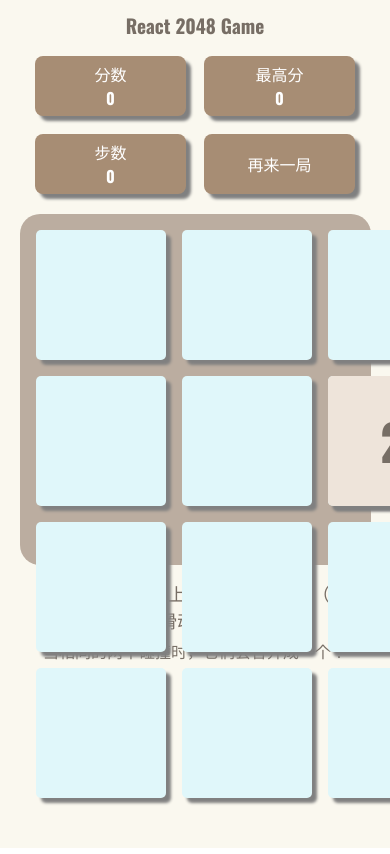
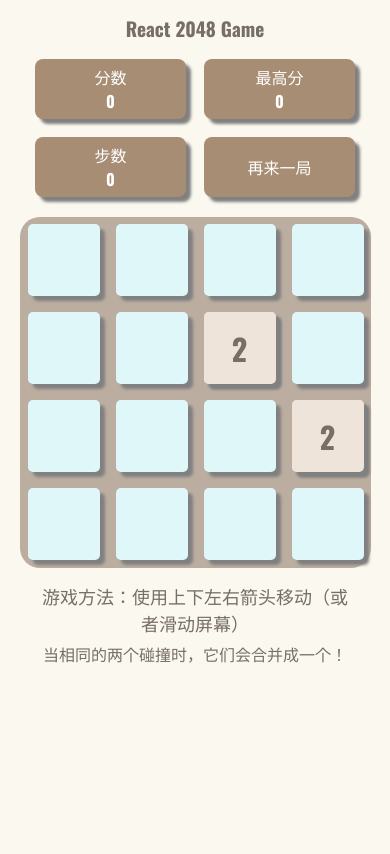
Before and after one commit to SmileSnow819/2048game, a React (Vite) app: page / in a window 390 px wide. Built offline with nearby package versions, Linux system fonts and the light colour scheme; a web font is replaced by a local one.

Commit message:
feat：修复移动端显示错误 增加响应式

```diff
--- a/src/App.css
+++ b/src/App.css
@@ -34,14 +34,29 @@ body {
 /* 响应式设计 */
 @media (max-width: 768px) {
   .App {
-    padding: 5px 0;
+    padding: 10px 0;
     align-items: flex-start;
     justify-content: flex-start;
+    min-height: 100vh;
+    overflow-y: auto;
   }
 }
 
 @media (max-width: 480px) {
   .App {
-    padding: 2px 0;
+    padding: 5px 0;
   }
 }
+
+/* 移动端触摸优化 */
+@media (max-width: 768px) {
+  body {
+    -webkit-touch-callout: none;
+    -webkit-user-select: none;
+    -khtml-user-select: none;
+    -moz-user-select: none;
+    -ms-user-select: none;
+    user-select: none;
+    touch-action: manipulation;
+  }
+}
--- a/src/components/GameGrid.tsx
+++ b/src/components/GameGrid.tsx
@@ -1,4 +1,4 @@
-import React, { useEffect, useState } from 'react';
+import React, { useEffect, useState, useMemo } from 'react';
 import { motion, AnimatePresence } from 'framer-motion';
 import type { Move } from '../types/game';
 import {
@@ -8,6 +8,7 @@ import {
   BLOCK_BACKGROUND_COLOR,
   BLOCK_SPACING,
   BLOCK_GRP,
+  GRID_SIZE,
 } from '../constants/game';
 
 interface GameGridProps {
@@ -84,9 +85,39 @@ const GameGrid: React.FC<GameGridProps> = ({
     }
   }, [isAnimating, moves, grid, onAnimationEnd]);
 
+  // 响应式格子大小计算
+  const { responsiveBlockWidth, responsiveCanvasSize, responsiveSpacing } =
+    useMemo(() => {
+      const isMobile = window.innerWidth <= 768;
+
+      if (isMobile) {
+        // 移动端：基于视口宽度计算合适的格子大小
+        const maxCanvasWidth = Math.min(window.innerWidth * 0.9, 500);
+        const responsiveBlockWidth = Math.floor(
+          (maxCanvasWidth - 60) / GRID_SIZE
+        );
+        const totalBlocksWidth =
+          GRID_SIZE * responsiveBlockWidth + (GRID_SIZE - 1) * BLOCK_GRP;
+        const responsiveSpacing = (maxCanvasWidth - totalBlocksWidth) / 2;
+
+        return {
+          responsiveBlockWidth,
+          responsiveCanvasSize: maxCanvasWidth,
+          responsiveSpacing,
+        };
+      }
+
+      // PC端：使用原始设置
+      return {
+        responsiveBlockWidth: BLOCK_WIDTH,
+        responsiveCanvasSize: CANVAS_SIZE,
+        responsiveSpacing: BLOCK_SPACING,
+      };
+    }, []);
+
   const containerStyle: React.CSSProperties = {
-    width: `${CANVAS_SIZE}px`,
-    height: `${CANVAS_SIZE}px`,
+    width: `${responsiveCanvasSize}px`,
+    height: `${responsiveCanvasSize}px`,
     backgroundColor: CANVAS_BACKGROUND_COLOR,
     borderRadius: '20px',
     position: 'relative',
@@ -101,13 +132,13 @@ const GameGrid: React.FC<GameGridProps> = ({
 
     for (let i = 0; i < 4; i++) {
       for (let j = 0; j < 4; j++) {
-        const top = i * (BLOCK_WIDTH + BLOCK_GRP) + BLOCK_SPACING;
-        const left = j * (BLOCK_WIDTH + BLOCK_GRP) + BLOCK_SPACING;
+        const top = i * (responsiveBlockWidth + BLOCK_GRP) + responsiveSpacing;
+        const left = j * (responsiveBlockWidth + BLOCK_GRP) + responsiveSpacing;
 
         const blockStyle: React.CSSProperties = {
           position: 'absolute',
-          width: `${BLOCK_WIDTH}px`,
-          height: `${BLOCK_WIDTH}px`,
+          width: `${responsiveBlockWidth}px`,
+          height: `${responsiveBlockWidth}px`,
           backgroundColor: BLOCK_BACKGROUND_COLOR,
           borderRadius: '5px',
           top: `${top}px`,
@@ -136,19 +167,26 @@ const GameGrid: React.FC<GameGridProps> = ({
         );
 
         if (value !== null && !isAnimating) {
-          const top = i * (BLOCK_WIDTH + BLOCK_GRP) + BLOCK_SPACING;
-          const left = j * (BLOCK_WIDTH + BLOCK_GRP) + BLOCK_SPACING;
+          const top =
+            i * (responsiveBlockWidth + BLOCK_GRP) + responsiveSpacing;
+          const left =
+            j * (responsiveBlockWidth + BLOCK_GRP) + responsiveSpacing;
 
           const blockStyle: React.CSSProperties = {
             position: 'absolute',
-            width: `${BLOCK_WIDTH}px`,
-            height: `${BLOCK_WIDTH}px`,
+            width: `${responsiveBlockWidth}px`,
+            height: `${responsiveBlockWidth}px`,
             backgroundColor: getBlockColor(value),
             borderRadius: '5px',
             display: 'flex',
             alignItems: 'center',
             justifyContent: 'center',
-            fontSize: '50px',
+            fontSize:
+              responsiveBlockWidth >= 100
+                ? '50px'
+                : responsiveBlockWidth >= 80
+                ? '40px'
+                : '30px',
             fontWeight: 'bold',
             color: getTextColor(value),
             zIndex: 5,
@@ -173,22 +211,30 @@ const GameGrid: React.FC<GameGridProps> = ({
   // 渲染动画方块
   const renderAnimatedBlocks = () => {
     return animatedBlocks.map((block, index) => {
-      const fromTop = block.fromRow * (BLOCK_WIDTH + BLOCK_GRP) + BLOCK_SPACING;
+      const fromTop =
+        block.fromRow * (responsiveBlockWidth + BLOCK_GRP) + responsiveSpacing;
       const fromLeft =
-        block.fromCol * (BLOCK_WIDTH + BLOCK_GRP) + BLOCK_SPACING;
-      const toTop = block.toRow * (BLOCK_WIDTH + BLOCK_GRP) + BLOCK_SPACING;
-      const toLeft = block.toCol * (BLOCK_WIDTH + BLOCK_GRP) + BLOCK_SPACING;
+        block.fromCol * (responsiveBlockWidth + BLOCK_GRP) + responsiveSpacing;
+      const toTop =
+        block.toRow * (responsiveBlockWidth + BLOCK_GRP) + responsiveSpacing;
+      const toLeft =
+        block.toCol * (responsiveBlockWidth + BLOCK_GRP) + responsiveSpacing;
 
       const blockStyle: React.CSSProperties = {
         position: 'absolute',
-        width: `${BLOCK_WIDTH}px`,
-        height: `${BLOCK_WIDTH}px`,
+        width: `${responsiveBlockWidth}px`,
+        height: `${responsiveBlockWidth}px`,
         backgroundColor: getBlockColor(block.value),
         borderRadius: '5px',
         display: 'flex',
         alignItems: 'center',
         justifyContent: 'center',
-        fontSize: '50px',
+        fontSize:
+          responsiveBlockWidth >= 100
+            ? '50px'
+            : responsiveBlockWidth >= 80
+            ? '40px'
+            : '30px',
         fontWeight: 'bold',
         color: getTextColor(block.value),
         zIndex: 6,
```
Also changed, not shown: src/components/Block.tsx (+32 -6 lines).
